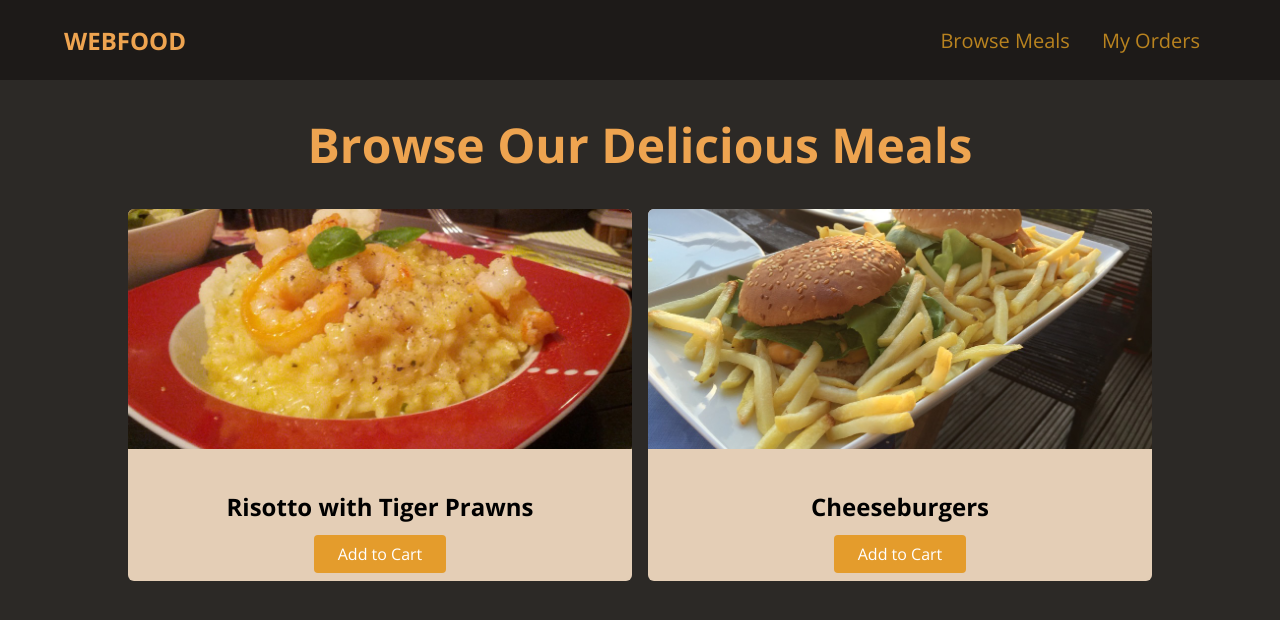
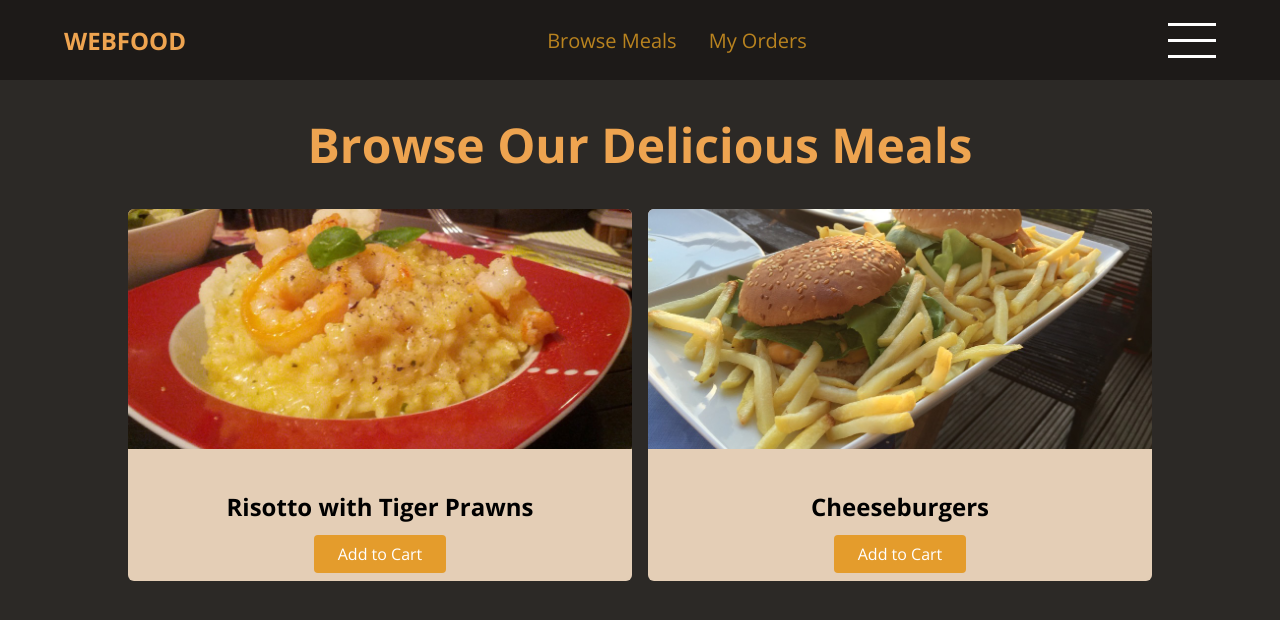
Before and after one commit to J0rgeMG/web-food, a plain HTML site: page index.html in a window 1280 px wide. Drawn offline with nearby package versions, Linux system fonts and the light colour scheme.

Commit message:
added a hamburguer icon

```diff
--- a/index.html
+++ b/index.html
@@ -20,6 +20,11 @@
           <li><a href="">My Orders</a></li>
         </ul>
       </nav>
+      <a href="" class="menu-btn">
+        <span></span>
+        <span></span>
+        <span></span>
+      </a>
     </header>
     <main>
       <h1>Browse Our Delicious Meals</h1>
--- a/styles.css
+++ b/styles.css
@@ -22,6 +22,20 @@ a{
     font-weight: bold;
     color: rgb(238, 164, 80);
     text-transform: uppercase;
+}
+
+.menu-btn{
+    width: 3rem;
+    height: 3rem;
+    display: flex;
+    flex-direction: column;
+    justify-content: space-around;
+}
+
+.menu-btn span{
+    width: 100%;
+    height: 3px;
+    background-color: white;
 }
 
 #main-header ul{
```
